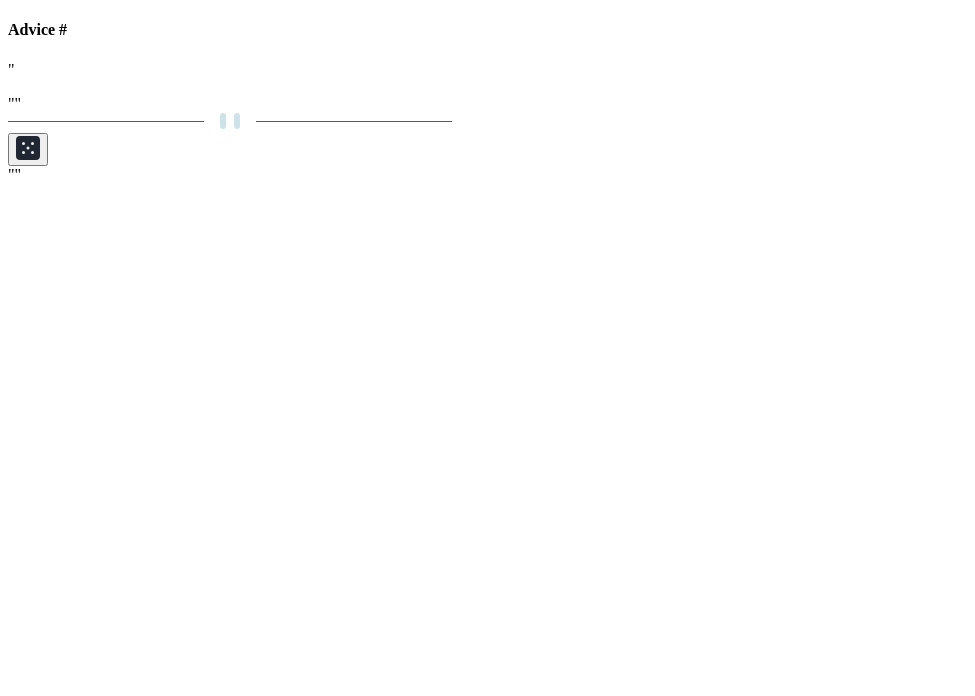
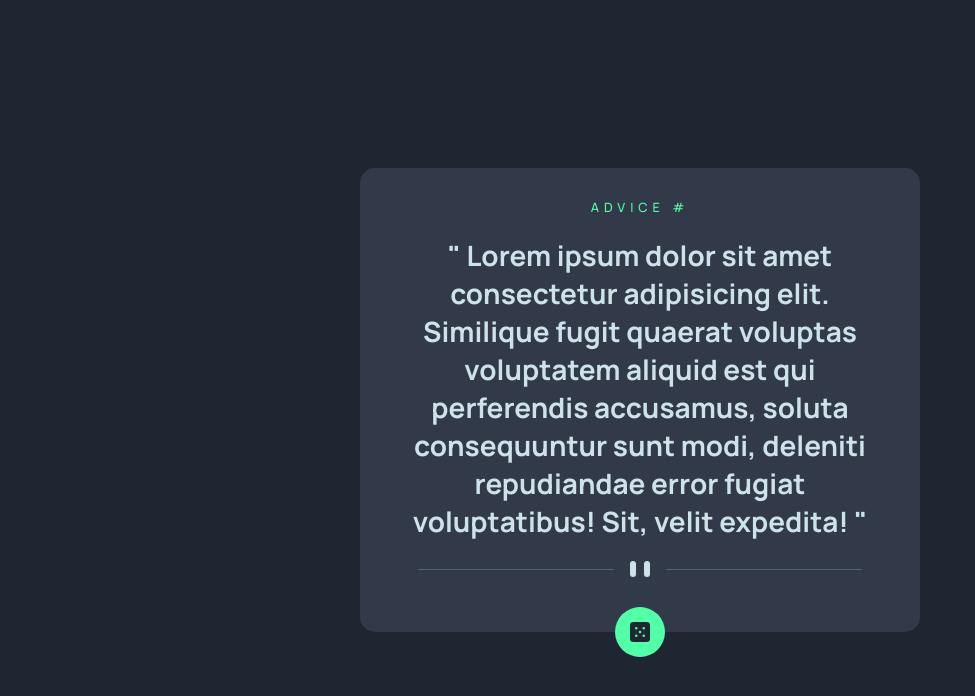
Before and after one commit to Joatancarlos/advice-generator, a plain HTML site: page index.html in a window 1280 px wide. Shown: the whole page, without its empty margins (0-975 px from the left). Drawn offline with Linux system fonts and the light colour scheme.

Commit message:
adicionando estilos

```diff
--- /dev/null
+++ b/css/styles.css
@@ -0,0 +1,80 @@
+@import url('https://fonts.googleapis.com/css2?family=Manrope:wght@400;500;600;700&display=swap');
+
+* {
+    margin: 0;
+    padding: 0;
+    box-sizing: border-box;
+}
+
+:root {
+    --color-green: hsl(150, 100%, 66%);
+}
+
+body {
+    background-color: hsl(218, 23%, 16%);
+    height: 100vh;
+    display: flex;
+    align-items: center;
+    justify-content: center;
+}
+
+.main {
+    position: relative;
+
+    background-color: hsl(217, 19%, 24%);
+    width: 35rem;
+    padding: 30px;
+    border-radius: 15px;
+
+    text-align: center;
+    font-family: 'Manrope';
+}
+
+.main .title {
+    text-transform: uppercase;
+    letter-spacing: 5px;
+    color: var(--color-green);
+    font-size: .8rem;
+    font-weight: 500;
+}
+
+.main #advice {
+    color: hsl(193, 38%, 86%);
+    font-weight: 700;
+    font-size: 28px;
+}
+
+.main .btn {
+    --size-btn: 50px;
+
+    display: flex;
+    align-items: center;
+    justify-content: center;
+    position: absolute;
+    bottom: -25px;
+    left: calc(50% - 25px);
+
+    border: none;
+    border-radius: 30px;
+    background-color: var(--color-green);
+    width: var(--size-btn);
+    height: var(--size-btn);
+
+    cursor: pointer;
+    transition: ease 200ms;
+}
+
+.main .btn img {
+    width: 20px;
+}
+
+.main .btn:hover {
+    box-shadow: 1px 1px 30px 5px var(--color-green);
+}
+
+
+.main .title,
+.main #advice,
+.main #image {
+    margin-bottom: 20px;
+}
--- a/index.html
+++ b/index.html
@@ -5,30 +5,29 @@
   <meta name="viewport" content="width=device-width, initial-scale=1.0"> <!-- displays site properly based on user's device -->
 
   <link rel="icon" type="image/png" sizes="32x32" href="./images/favicon-32x32.png">
-
+  <link rel="stylesheet" href="./css/styles.css">
   <title>Frontend Mentor | Advice generator app</title>
 
 </head>
 <body>
-    <main>
-        <h4>
+    <main class="main">
+        <h4 class="title">
             Advice #<span id="number-advice"></span>
         </h4>
 
-        <div>
-            "<p id="advice"></p>""
-        </div>
+        <p id="advice">
+            "<span>
+                Lorem ipsum dolor sit amet consectetur adipisicing elit. Similique fugit quaerat voluptas voluptatem aliquid est qui perferendis accusamus, soluta consequuntur sunt modi, deleniti repudiandae error fugiat voluptatibus! Sit, velit expedita!
+            </span>
+            "
+        </p>
+
         <div id="image">
             <img src="images/pattern-divider-desktop.svg" alt="pattern divider">
         </div>
-        <button type="submit">
+        <button type="submit" class="btn">
             <img src="images/icon-dice.svg" alt="Icon">
         </button>
     </main>
-        <!-- Advice ID goes here -->
-
-        "<!-- Advice text goes here -->"
-
-
 </body>
 </html>
```
